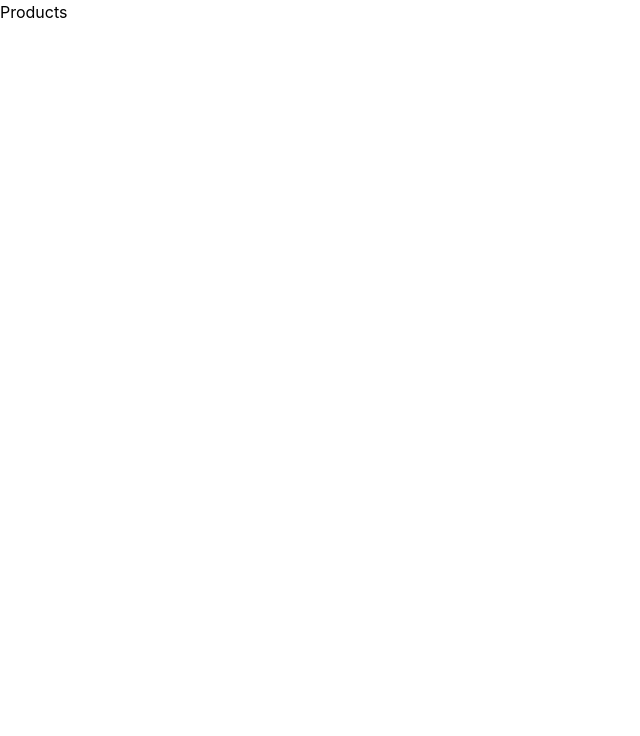
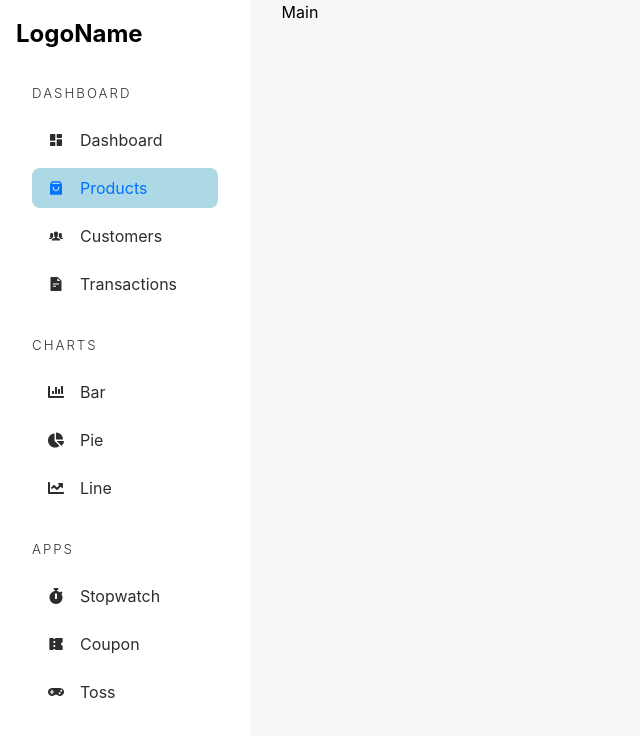
Before and after one commit to abhiSahuCodes/Admin-Dashboard-React, a React (Vite) app in the folder admin-dashboard/: page /admin/products in a window 1280 px wide. Shown: the top 736 px of the page, without its empty margins (0-640 px from the left). Built offline with nearby package versions, Linux system fonts and the light colour scheme.

Commit message:
admin sidebar made with styling

```diff
--- /dev/null
+++ b/admin-dashboard/src/components/AdminSidebar.tsx
@@ -0,0 +1,137 @@
+// import { IconType } from "react-icons";
+import { IconType } from "react-icons";
+import { AiFillFileText } from "react-icons/ai";
+import { FaChartBar, FaChartLine, FaChartPie, FaGamepad, FaStopwatch } from "react-icons/fa";
+import { IoIosPeople } from "react-icons/io";
+import { RiCoupon3Fill, RiDashboardFill, RiShoppingBag3Fill } from "react-icons/ri";
+import { Link, useLocation, Location } from "react-router-dom";
+
+const AdminSidebar = () => {
+  const location = useLocation();
+  return (
+    <aside>
+      <h2>LogoName</h2>
+      <DivFirst location={location} />
+      <DivSecond location={location} />
+      <DivThird location={location} />
+    </aside>
+  );
+};
+
+const DivFirst = ({ location }: { location: Location }) => {
+  return (
+    <div>
+      <h5>Dashboard</h5>
+      <ul>
+        <List
+          url="/admin/dashboard"
+          text="Dashboard"
+          Icon={RiDashboardFill}
+          location={location}
+        />
+        <List
+          url="/admin/products"
+          text="Products"
+          Icon={RiShoppingBag3Fill}
+          location={location}
+        />
+        <List
+          url="/admin/customers"
+          text="Customers"
+          Icon={IoIosPeople}
+          location={location}
+        />
+        <List
+          url="/admin/transactions"
+          text="Transactions"
+          Icon={AiFillFileText}
+          location={location}
+        />
+      </ul>
+    </div>
+  );
+};
+
+const DivSecond = ({ location }: { location: Location }) => {
+  return (
+    <div>
+      <h5>Charts</h5>
+      <ul>
+        <List
+          url="/admin/chart/bar"
+          text="Bar"
+          Icon={FaChartBar}
+          location={location}
+        />
+        <List
+          url="/admin/pie"
+          text="Pie"
+          Icon={FaChartPie}
+          location={location}
+        />
+        <List
+          url="/admin/line"
+          text="Line"
+          Icon={FaChartLine}
+          location={location}
+        />
+      </ul>
+    </div>
+  );
+};
+
+const DivThird = ({ location }: { location: Location }) => {
+  return (
+    <div>
+      <h5>Apps</h5>
+      <ul>
+        <List
+          url="/admin/app/stopwatch"
+          text="Stopwatch"
+          Icon={FaStopwatch}
+          location={location}
+        />
+        <List
+          url="/admin/app/coupon"
+          text="Coupon"
+          Icon={RiCoupon3Fill}
+          location={location}
+        />
+        <List
+          url="/admin/app/toss"
+          text="Toss"
+          Icon={FaGamepad}
+          location={location}
+        />
+      </ul>
+    </div>
+  );
+};
+
+interface ListProps {
+  url: string;
+  text: string;
+  location: Location;
+  Icon: IconType;
+}
+const List = ({ url, text, location, Icon }: ListProps) => {
+  return (
+    <li
+      style={{
+        backgroundColor: location.pathname.includes(url) ? "lightblue" : "none",
+      }}
+    >
+      <Link
+        to={url}
+        style={{
+          color: location.pathname.includes(url) ? "rgb(0, 115, 255)" : "none",
+        }}
+      >
+        <Icon />
+        {text}
+      </Link>
+    </li>
+  );
+};
+
+export default AdminSidebar;
--- a/admin-dashboard/src/pages/Customers.tsx
+++ b/admin-dashboard/src/pages/Customers.tsx
@@ -1,8 +1,12 @@
+import AdminSidebar from "../components/AdminSidebar";
 
 const Customers = () => {
   return (
-    <div>
-      Customers
+<div className="adminContainer">
+      {/* Sidebar */}
+      <AdminSidebar />
+      {/* Main content */}
+      <main>Main</main>
     </div>
   )
 }
--- a/admin-dashboard/src/pages/Dashboard.tsx
+++ b/admin-dashboard/src/pages/Dashboard.tsx
@@ -1,8 +1,12 @@
+import AdminSidebar from "../components/AdminSidebar";
 
 const Dashboard = () => {
   return (
-    <div>
-      Dashboard
+    <div className="adminContainer">
+      {/* Sidebar */}
+      <AdminSidebar />
+      {/* Main content */}
+      <main>Main</main>
     </div>
   )
 }
--- a/admin-dashboard/src/pages/Products.tsx
+++ b/admin-dashboard/src/pages/Products.tsx
@@ -1,9 +1,13 @@
+import AdminSidebar from "../components/AdminSidebar";
 
 
 const Products = () => {
   return (
-    <div>
-      Products
+<div className="adminContainer">
+      {/* Sidebar */}
+      <AdminSidebar />
+      {/* Main content */}
+      <main>Main</main>
     </div>
   )
 }
--- a/admin-dashboard/src/pages/Transactions.tsx
+++ b/admin-dashboard/src/pages/Transactions.tsx
@@ -1,9 +1,13 @@
+import AdminSidebar from "../components/AdminSidebar";
 
 
 const Transactions = () => {
   return (
-    <div>
-      Transactions
+<div className="adminContainer">
+      {/* Sidebar */}
+      <AdminSidebar />
+      {/* Main content */}
+      <main>Main</main>
     </div>
   )
 }
--- a/admin-dashboard/src/styles/app.scss
+++ b/admin-dashboard/src/styles/app.scss
@@ -1,4 +1,4 @@
-@use "mixin";
+@import "mixin";
 :root {
     font-family: Inter, system-ui, Avenir, Helvetica, Arial, sans-serif;
     line-height: 1.5;
@@ -27,3 +27,40 @@ a {
 .green {
     color: #4CAF50;
 }
+
+.adminContainer {
+    @include grid(1fr 4fr, 2rem);
+    height: 100vh;
+    background-color: #f7f7f7;
+    >aside {
+        width: 100%;
+        background-color: #fff;
+        padding: 1rem;
+        z-index: 10;
+        overflow-y: auto;
+        &::-webkit-scrollbar {
+            display: none;
+        }
+        >div {
+            margin: 2rem 1rem;
+            >h5 {
+                @include heading(2px);
+                opacity: 0.8;
+                margin: 1rem 0;
+            }
+            >ul {
+                @include flex(column, unset, unset, 0.5rem);
+                list-style: none;
+                >li {
+                    padding: 0.5rem 1rem;
+                    border-radius: 0.5rem;
+                    a {
+                        color: rgba(0, 0, 0, 0.825);
+                        @include flex(row, unset)
+                    }
+                }
+            }
+        }
+    }
+
+}
```
Also changed, not shown: 1 other file (tests, documents, lock files or other folders).
